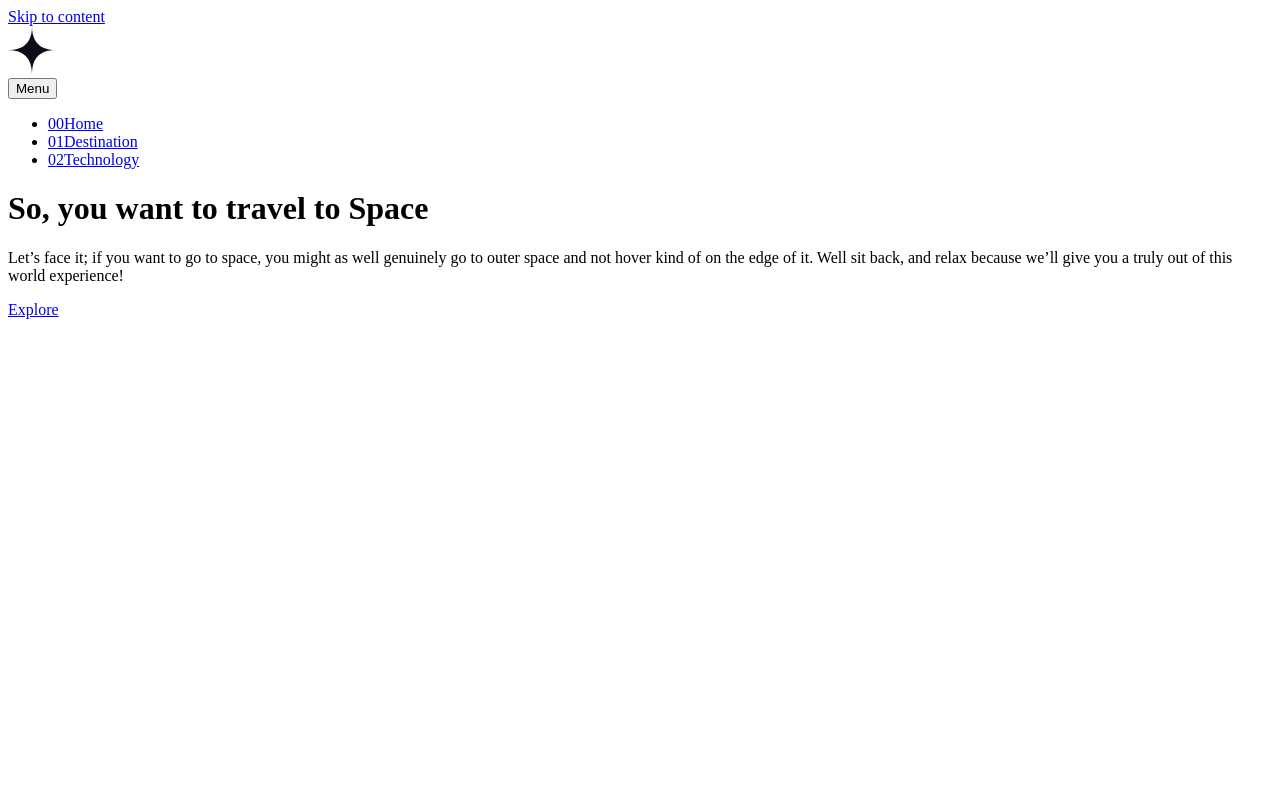
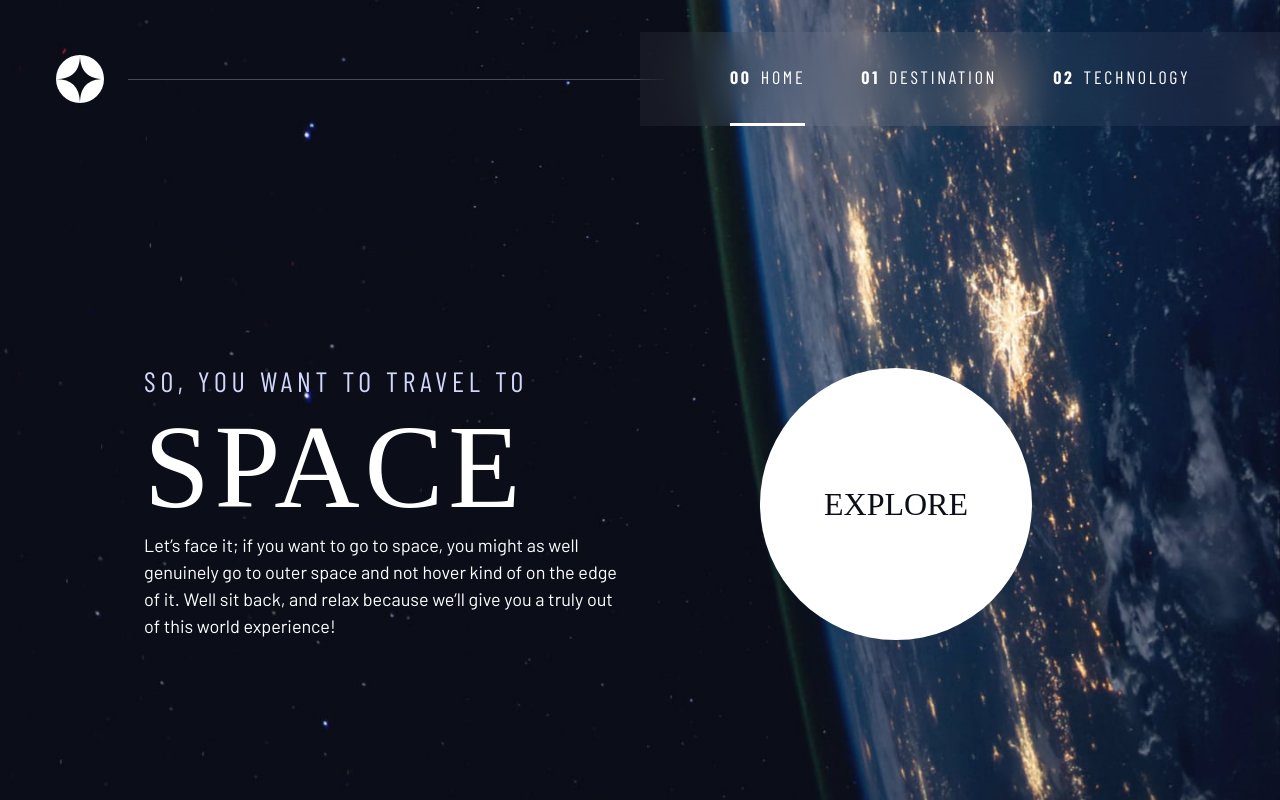
Before and after one commit to FbW-22-E04/spaceProject, a plain HTML site: page index.html in a window 1280 px wide. Drawn offline with nearby package versions, Linux system fonts and the light colour scheme; a web font is replaced by a local one.

Commit message:
apply changes

```diff
--- a/index.html
+++ b/index.html
@@ -17,6 +17,7 @@
       sizes="32x32"
       href="./assets/favicon-32x32.png"
     />
+    <link rel="stylesheet" href="./style.css" />
   </head>
   <body class="home">
     <a class="skip-to-content" href="#main">Skip to content</a>
--- /dev/null
+++ b/style.css
@@ -0,0 +1,517 @@
+/* ------------------- */
+/* Custom properties   */
+/* ------------------- */
+
+:root {
+  /* colors */
+  --clr-dark: 230 35% 7%;
+  --clr-light: 231 77% 90%;
+  --clr-white: 0 0% 100%;
+
+  /* font-sizes */
+  --fs-900: clamp(5rem, 8vw + 1rem, 9.375rem);
+  --fs-800: 3.5rem;
+  --fs-700: 1.5rem;
+  --fs-600: 1rem;
+  --fs-500: 1.75rem;
+  --fs-400: 0.9375rem;
+  --fs-300: 1rem;
+  --fs-200: 0.875rem;
+
+  /* font-families */
+  --ff-serif: "Bellefair", serif;
+  --ff-sans-cond: "Barlow Condensed", sans-serif;
+  --ff-sans-normal: "Barlow", sans-serif;
+}
+
+@media (min-width: 35em) {
+  :root {
+    --fs-800: 5rem;
+    --fs-700: 2.5rem;
+    --fs-600: 1.5rem;
+    --fs-400: 1rem;
+  }
+}
+
+@media (min-width: 45em) {
+  :root {
+    /* font-sizes */
+    --fs-800: 6.25rem;
+    --fs-700: 3.5rem;
+    --fs-600: 2rem;
+    --fs-400: 1.125rem;
+  }
+}
+
+/* ------------------- */
+/* Reset               */
+/* ------------------- */
+
+/* https://piccalil.li/blog/a-modern-css-reset/ */
+
+/* Box sizing */
+*,
+*::before,
+*::after {
+  box-sizing: border-box;
+}
+
+/* Reset margins */
+body,
+h1,
+h2,
+h3,
+h4,
+h5,
+p,
+figure,
+picture {
+  margin: 0;
+}
+
+h1,
+h2,
+h3,
+h4,
+h5,
+h6,
+p {
+  font-weight: 400;
+}
+
+/* set up the body */
+body {
+  font-family: var(--ff-sans-normal);
+  font-size: var(--fs-400);
+  color: hsl(var(--clr-white));
+  background-color: hsl(var(--clr-dark));
+  line-height: 1.5;
+  min-height: 100vh;
+
+  display: grid;
+  grid-template-rows: min-content 1fr;
+
+  overflow-x: hidden;
+}
+
+/* make images easier to work with */
+img,
+picutre {
+  max-width: 100%;
+  display: block;
+}
+
+/* make form elements easier to work with */
+input,
+button,
+textarea,
+select {
+  font: inherit;
+}
+
+/* remove animations for people who've turned them off */
+@media (prefers-reduced-motion: reduce) {
+  *,
+  *::before,
+  *::after {
+    animation-duration: 0.01ms !important;
+    animation-iteration-count: 1 !important;
+    transition-duration: 0.01ms !important;
+    scroll-behavior: auto !important;
+  }
+}
+
+/* ------------------- */
+/* Utility classes     */
+/* ------------------- */
+
+/* general */
+
+.flex {
+  display: flex;
+  gap: var(--gap, 1rem);
+}
+
+.grid {
+  display: grid;
+  gap: var(--gap, 1rem);
+}
+
+.d-block {
+  display: block;
+}
+
+.flow > *:where(:not(:first-child)) {
+  margin-top: var(--flow-space, 1rem);
+}
+
+.container {
+  padding-inline: 2em;
+  margin-inline: auto;
+  max-width: 80rem;
+}
+
+.grid-container {
+  text-align: center;
+  display: grid;
+  place-items: center;
+  padding-inline: 1rem;
+}
+
+.grid-container * {
+  max-width: 50ch;
+}
+
+@media (min-width: 45em) {
+  .grid-container {
+    text-align: left;
+    column-gap: var(--container-gap, 2rem);
+    grid-template-columns: minmax(1rem, 1fr) repeat(2, minmax(0, 30rem)) minmax(
+        1rem,
+        1fr
+      );
+  }
+
+  .grid-container > *:first-child {
+    grid-column: 2;
+  }
+
+  .grid-container > *:last-child {
+    grid-column: 3;
+  }
+
+  .grid-container--home {
+    padding-bottom: max(6rem, 20vh);
+    align-items: end;
+  }
+}
+
+.sr-only {
+  position: absolute;
+  width: 1px;
+  height: 1px;
+  padding: 0;
+  margin: -1px;
+  overflow: hidden;
+  clip: rect(0, 0, 0, 0);
+  white-space: nowrap; /* added line */
+  border: 0;
+}
+
+.skip-to-content {
+  position: absolute;
+  z-index: 9999;
+  background: hsl(var(--clr-white));
+  color: hsl(var(--clr-dark));
+  padding: 0.5em 1em;
+  margin-inline: auto;
+  transform: translateY(-100%);
+  transition: transform 250rem ease-in;
+}
+.skip-to-content:focus {
+  transform: translateY(0);
+}
+/* colors */
+
+.bg-dark {
+  background-color: hsl(var(--clr-dark));
+}
+.bg-accent {
+  background-color: hsl(var(--clr-light));
+}
+.bg-white {
+  background-color: hsl(var(--clr-white));
+}
+
+.text-dark {
+  color: hsl(var(--clr-dark));
+}
+.text-accent {
+  color: hsl(var(--clr-light));
+}
+.text-white {
+  color: hsl(var(--clr-white));
+}
+
+/* typography */
+
+.ff-serif {
+  font-family: var(--ff-serif);
+}
+.ff-sans-cond {
+  font-family: var(--ff-sans-cond);
+}
+.ff-sans-normal {
+  font-family: var(--ff-sans-normal);
+}
+
+.letter-spacing-1 {
+  letter-spacing: 4.75px;
+}
+.letter-spacing-2 {
+  letter-spacing: 2.7px;
+}
+.letter-spacing-3 {
+  letter-spacing: 2.35px;
+}
+
+.uppercase {
+  text-transform: uppercase;
+}
+
+.fs-900 {
+  font-size: var(--fs-900);
+}
+.fs-800 {
+  font-size: var(--fs-800);
+}
+.fs-700 {
+  font-size: var(--fs-700);
+}
+.fs-600 {
+  font-size: var(--fs-600);
+}
+.fs-500 {
+  font-size: var(--fs-500);
+}
+.fs-400 {
+  font-size: var(--fs-400);
+}
+.fs-300 {
+  font-size: var(--fs-300);
+}
+.fs-200 {
+  font-size: var(--fs-200);
+}
+
+.fs-900,
+.fs-800,
+.fs-700,
+.fs-600 {
+  line-height: 1.1;
+}
+
+.numbered-title {
+  font-family: var(--ff-sans-cond);
+  font-size: var(--fs-500);
+  text-transform: uppercase;
+  letter-spacing: 4.72px;
+}
+
+.numbered-title span {
+  margin-right: 0.5em;
+  font-weight: 700;
+  color: hsl(var(--clr-white) / 0.25);
+}
+
+/* ------------------- */
+/* Compontents         */
+/* ------------------- */
+
+.large-button {
+  font-size: 2rem;
+  position: relative;
+  z-index: 1;
+  display: inline-grid;
+  place-items: center;
+  padding: 0 2em;
+  border-radius: 50%;
+  aspect-ratio: 1;
+  text-decoration: none;
+}
+
+.large-button::after {
+  content: "";
+  position: absolute;
+  z-index: -1;
+  width: 100%;
+  height: 100%;
+  background: hsl(var(--clr-white) / 0.1);
+  border-radius: 50%;
+  opacity: 0;
+  transition: opacity 500ms linear, transform 750ms ease-in-out;
+}
+
+.large-button:hover::after,
+.large-button:focus::after {
+  opacity: 1;
+  transform: scale(1.5);
+}
+
+/* primary-header */
+
+.logo {
+  margin: 1.5rem clamp(1.5rem, 5vw, 3.5rem);
+}
+
+.primary-header {
+  justify-content: space-between;
+  align-items: center;
+}
+
+.primary-navigation {
+  --gap: clamp(1.5rem, 5vw, 3.5rem);
+  --underline-gap: 2rem;
+  list-style: none;
+  padding: 0;
+  margin: 0;
+  background: hsl(var(--clr-white) / 0.05);
+  backdrop-filter: blur(1.5rem);
+}
+
+.primary-navigation a {
+  text-decoration: none;
+}
+
+.primary-navigation a > span {
+  font-weight: 700;
+  margin-right: 0.5em;
+}
+
+.mobile-nav-toggle {
+  display: none;
+}
+
+@media (max-width: 35rem) {
+  .primary-navigation {
+    --underline-gap: 0.5rem;
+    position: fixed;
+    z-index: 1000;
+    inset: 0 0 0 30%;
+    list-style: none;
+    padding: min(20rem, 15vh) 2rem;
+    margin: 0;
+    flex-direction: column;
+    transform: translateX(100%);
+    transition: transform 500ms ease-in-out;
+  }
+
+  .primary-navigation[data-visible="true"] {
+    transform: translateX(0);
+  }
+
+  .primary-navigation.underline-indicators > .active {
+    border: 0;
+  }
+
+  .mobile-nav-toggle {
+    display: block;
+    position: absolute;
+    z-index: 2000;
+    right: 1rem;
+    top: 2rem;
+    background: transparent;
+    background-image: url(./assets/shared/icon-hamburger.svg);
+    background-repeat: no-repeat;
+    background-position: center;
+    width: 1.5rem;
+    aspect-ratio: 1;
+    border: 0;
+  }
+
+  .mobile-nav-toggle[aria-expanded="true"] {
+    background-image: url(./assets/shared/icon-close.svg);
+  }
+
+  .mobile-nav-toggle:focus-visible {
+    outline: 5px solid white;
+    outline-offset: 5px;
+  }
+}
+
+@media (min-width: 35em) {
+  .primary-navigation {
+    padding-inline: clamp(3rem, 7vw, 7rem);
+  }
+}
+
+@media (min-width: 35em) and (max-width: 44.999em) {
+  .primary-navigation a > span {
+    display: none;
+  }
+}
+
+@media (min-width: 45em) {
+  .primary-header::after {
+    content: "";
+    display: block;
+    position: relative;
+    height: 1px;
+    width: 100%;
+    margin-right: -2.5rem;
+    background: hsl(var(--clr-white) / 0.25);
+    order: 1;
+  }
+
+  nav {
+    order: 2;
+  }
+
+  .primary-navigation {
+    margin-block: 2rem;
+  }
+}
+
+.underline-indicators > * {
+  cursor: pointer;
+  padding: var(--underline-gap, 1rem) 0;
+  border: 0;
+  border-bottom: 0.2rem solid hsl(var(--clr-white) / 0);
+}
+
+.underline-indicators > *:hover,
+.underline-indicators > *:focus {
+  border-color: hsl(var(--clr-white) / 0.5);
+}
+
+.underline-indicators > .active,
+.underline-indicators > [aria-selected="true"] {
+  color: hsl(var(--clr-white) / 1);
+  border-color: hsl(var(--clr-white) / 1);
+}
+
+.tab-list {
+  --gap: 2rem;
+}
+
+.dot-indicators > * {
+  cursor: pointer;
+  border: 0;
+  border-radius: 50%;
+  padding: 0.5em;
+  background-color: hsl(var(--clr-white) / 0.25);
+}
+
+.dot-indicators > *:hover,
+.dot-indicators > *:focus {
+  background-color: hsl(var(--clr-white) / 0.5);
+}
+
+.dot-indicators > [aria-selected="true"] {
+  background-color: hsl(var(--clr-white) / 1);
+}
+
+/* ----------------------------- */
+/* Page specific background      */
+/* ----------------------------- */
+body {
+  background-size: cover;
+  background-position: bottom center;
+}
+/* home */
+.home {
+  background-image: url(./assets/home/background-home-mobile.jpg);
+}
+
+@media (min-width: 35rem) {
+  .home {
+    background-position: center center;
+    background-image: url(./assets/home/background-home-tablet.jpg);
+  }
+}
+
+@media (min-width: 45rem) {
+  .home {
+    background-image: url(./assets/home/background-home-desktop.jpg);
+  }
+}
```
